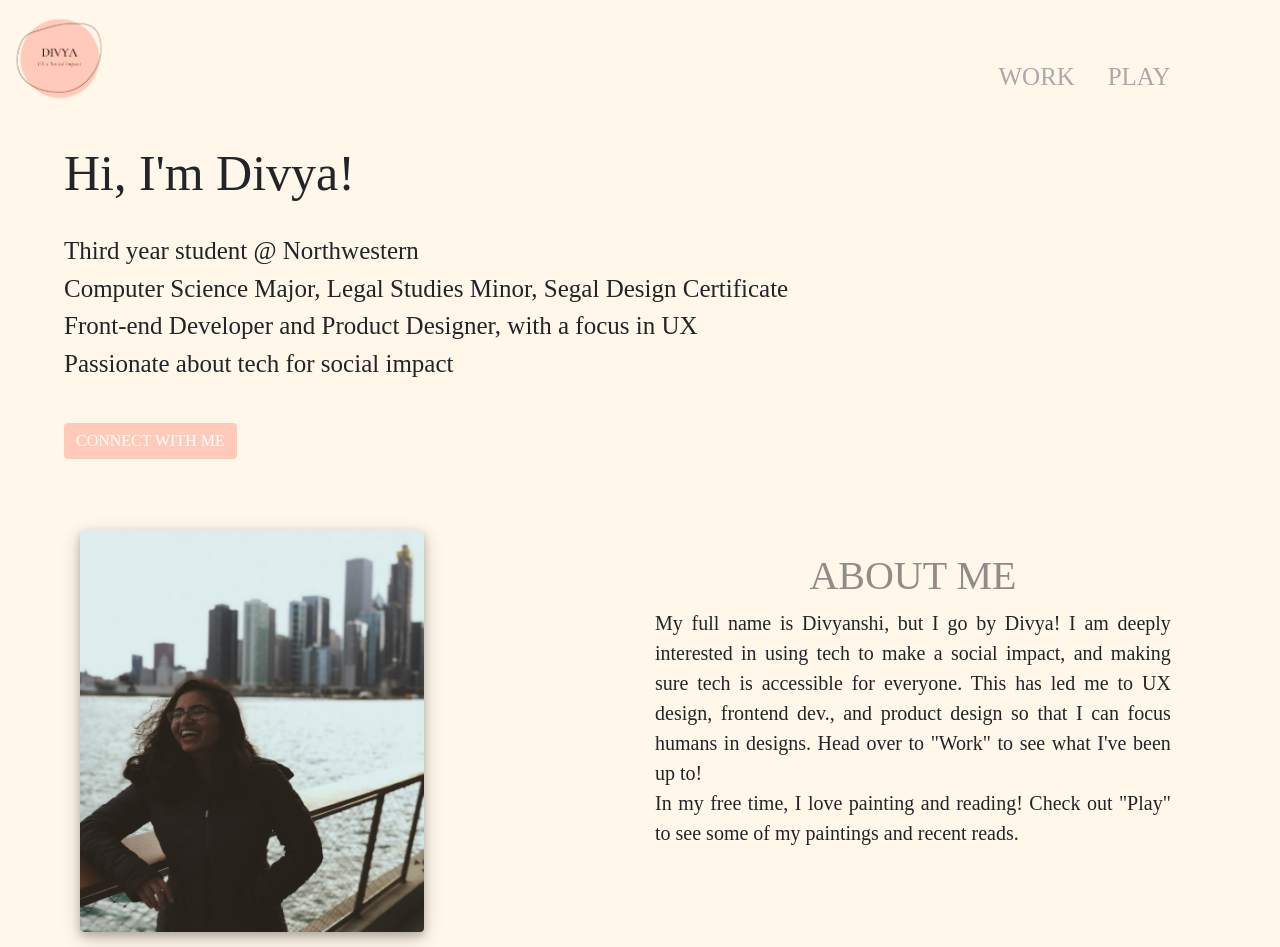
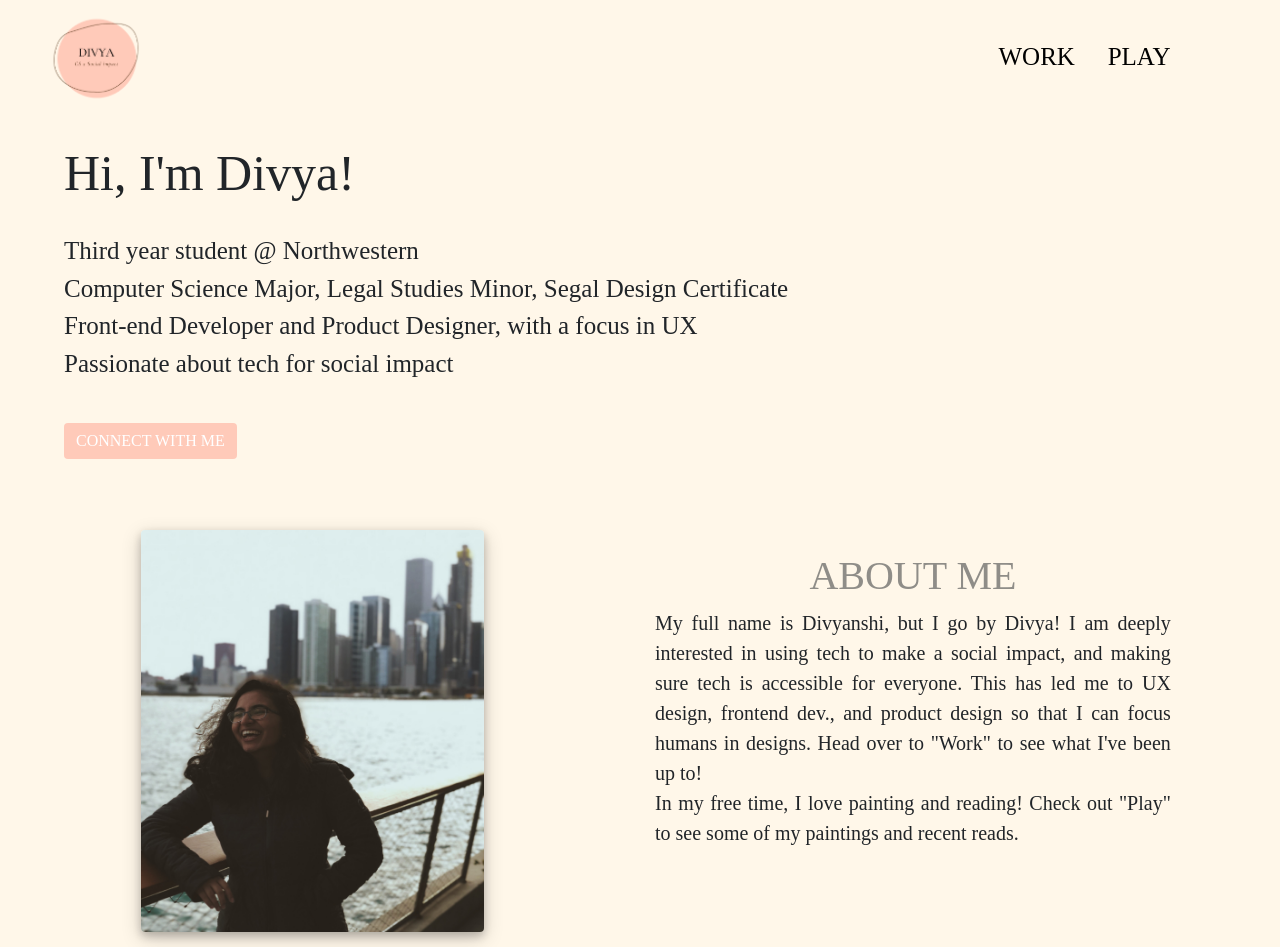
Before and after one commit to divyanshi-sharma/me, a React (Create React App) app: page / in a window 1280 px wide. Built offline with nearby package versions, Linux system fonts and the light colour scheme.

Commit message:
added routing to play and home page

```diff
--- a/package.json
+++ b/package.json
@@ -10,7 +10,8 @@
     "react": "^16.13.1",
     "react-bootstrap": "^1.3.0",
     "react-dom": "^16.13.1",
-    "react-scripts": "3.4.1",
+    "react-router-dom": "^5.2.0",
+    "react-scripts": "^3.4.3",
     "react-scroll": "^1.8.1"
   },
   "scripts": {
--- a/src/App.js
+++ b/src/App.js
@@ -1,26 +1,21 @@
 import React from 'react';
+import ReactDOM from 'react-dom';
+import { BrowserRouter as Router, Route, Switch, withRouter } from 'react-router-dom';
 import './App.css';
 import Home from './pages/home';
+import Play from './pages/play';
+
 
 function App() {
   return (
-    <Home>
-      </Home>
-      /*<header className="App-header">
-        <img src={logo} className="App-logo" alt="logo" />
-        <p>
-          Edit <code>src/App.js</code> and save to reload.
-        </p>
-        <a
-          className="App-link"
-          href="https://reactjs.org"
-          target="_blank"
-          rel="noopener noreferrer"
-        >
-          Learn React
-        </a>
-      </header>
-    </div>*/
+    <Router>
+    <div className="App">
+      <Switch>
+        <Route exact path='/' component={Home}/>
+        <Route exact path='/play' component={Play}/>
+      </Switch>
+    </div>
+    </Router>
   );
 }
 
--- a/src/pages/home.css
+++ b/src/pages/home.css
@@ -29,14 +29,14 @@
     }
 
 }
-a.nav_link:link{
-    color:darkgray;
+a.nav_link{
+    color:#000;
     font-size: 25px;
-
 }
 a.nav_link:hover {
     color:#9C3940;
-    padding-top: 10px;
+    text-decoration: none;
+    padding-top: 5px;
   }
 a.connectButton {
     background-color:#FFCAB9;
@@ -44,7 +44,12 @@ a.connectButton {
     color: #FFFFFF;
   }
 a.connectButton:hover {
-    background-color: #9C3940;
+    background-color: #9C3940 !important;
     color: white;
     box-shadow: 0 8px 8px 0 rgba(0,0,0,0.24), 0 8px 8px 0 rgba(0,0,0,0.19);
+    border:none;
   }
+a.connectButton:active {
+    color: #9C3940;
+    border:none;
+}
--- a/src/pages/home.jsx
+++ b/src/pages/home.jsx
@@ -1,5 +1,7 @@
 import React, { Component } from 'react'
 import {Nav} from 'react-bootstrap';
+import { Route, Link, BrowserRouter as Router, NavLink } from 'react-router-dom'
+import Play from './play'
 import './home.css'
 import  Logo from '../imgs/Logo.png';
 import persImage from '../imgs/chiPhoto.JPG';
@@ -11,8 +13,9 @@ export default class Home extends Component {
     constructor(props){
         super(props)
         this.state = {
-            display: true,
+            display: false,
             autoplay: false,
+            bgColor: '#FFCAB9',
         }
     }
 
@@ -25,34 +28,33 @@ export default class Home extends Component {
         }
     }
 
-
 render(){
-    window.addEventListener('scroll', this.handleScroll);
     return(
         <div className='body' >
 
             <div className='header'>
-                <Row style={{overflowX:'hidden'}}>
+                <Row style={{overflowX:'hidden', position:'sticky'}}>
                     <Col md = {3}>
-                        <img src={Logo} alt='header' style={{width:'40%', height:'100%'}} href='/'/>
+                        <img src={Logo} alt='header' style={{marginLeft:'-35%',width:'40%', height:'100%'}} href='/home'/>
                     </Col>
                     <Col md={6}></Col>
-                    <Col md = {1} style={{marginTop:'50px'}}>
-                        <Nav.Link to='/work' className='nav_link'>WORK</Nav.Link>
+                    <Col md = {1} style={{marginTop:'30px'}}>
+                        <Nav.Link href='/work' className='nav_link'>WORK</Nav.Link>
                     </Col>
-                    <Col md = {1} style={{marginTop:'50px'}}>
-                    <Nav.Link to='/' className='nav_link'>PLAY</Nav.Link>
+                    <Col md = {1} style={{marginTop:'30px'}}>
+                        <Nav.Link href='/play' className='nav_link'>PLAY</Nav.Link>
                     </Col>
                 </Row>
             </div>
 
+
             <div className='introSummary'>
                 <br></br><br></br><br></br>
-                <p style={{marginLeft:'5%', marginTop: '5%', fontSize:'50px', fontWeight:'lighter', position:'fixed'}}>
+                <p style={{marginLeft:'5%', marginTop: '5%', fontSize:'50px', textAlign: 'left', fontWeight:'lighter', position:'fixed'}}>
                     Hi, I'm Divya!
                     </p>
                     <br></br><br></br><br></br><br></br>
-                <p style={{marginLeft:'5%', marginTop: '5%', fontSize:'25px', fontWeight:'lighter', fontFamily: 'Niveau Grotesk', position:'fixed'}}>
+                <p style={{marginLeft:'5%', marginTop: '5%', fontSize:'25px', textAlign: 'left', fontWeight:'lighter', fontFamily: 'Niveau Grotesk', position:'fixed'}}>
                 Third year student @ Northwestern
                 <br></br>
                 Computer Science Major, Legal Studies Minor, Segal Design Certificate
@@ -62,15 +64,18 @@ render(){
                 Passionate about tech for social impact
                 <br></br>
                 <br></br>
-                <Button className='connectButton' href='/work'>CONNECT WITH ME</Button>
+                <Button className='connectButton'
+                        style={{backgroundColor: this.state.bgColor}}
+                        href='/play'>CONNECT WITH ME
+                </Button>
                 </p>
+            </div>
 
-            </div>
 
             <div className='aboutMe' style={{overflowX:'hidden'}}>
                     <Row style={{overflowX:'hidden'}}>
                         <Col md = {6} style={{overflowX:'hidden'}}>
-                            <img src={persImage} alt='personalImage' style={{marginLeft:'80px', marginTop:'30px',width:'55%', height:'90%', borderRadius:'4px', boxShadow:' 0 4px 8px 0 rgba(0, 0, 0, 0.2), 0 6px 20px 0 rgba(0, 0, 0, 0.19)'}}/>
+                            <img src={persImage} alt='personalImage' style={{marginTop:'30px',width:'55%', height:'90%', borderRadius:'4px', boxShadow:' 0 4px 8px 0 rgba(0, 0, 0, 0.2), 0 6px 20px 0 rgba(0, 0, 0, 0.19)'}}/>
                         </Col>
                         <Col md = {5} style={{overflowX:'hidden',marginTop:'4%'}}>
                             <h1 style={{fontFamily: 'PMingLiU-ExtB', opacity:'50%', textAlign: 'center', overflowX:'hidden'}}>
@@ -84,11 +89,7 @@ render(){
                         </Col>
                     </Row>
             </div>
-
-
         </div>
-
-
     )
 }
 
--- a/src/pages/play.jsx
+++ b/src/pages/play.jsx
@@ -1,6 +1,14 @@
-import React, { Component, useRef, useEffect } from 'react'
+import React, { Component} from 'react'
 import './play.css'
-import  Logo from '../imgs/Logo.png';
-import persImage from '../imgs/personalimage.png';
-import Row from 'react-bootstrap/Row'
-import Col from 'react-bootstrap/Col'
+
+class Play extends Component {
+    render() {
+        return (
+            <div >
+                <h1>PLAY</h1>
+                <p>in progress</p>
+            </div>
+        )
+    }
+}
+export default Play;
```
Also changed, not shown: src/pages/work.jsx (+1 -37 lines), 1 other file (tests, documents, lock files or other folders).
